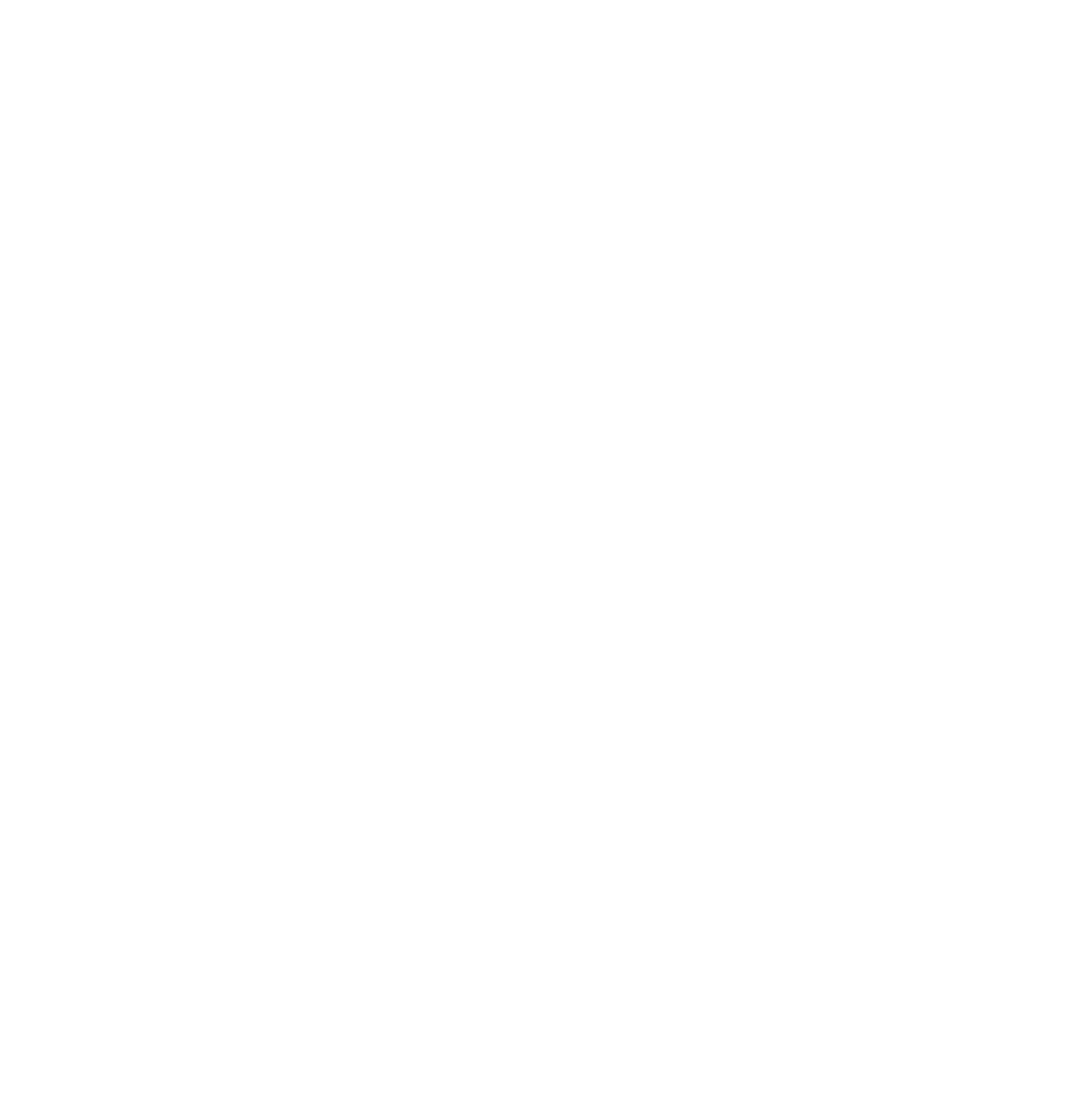
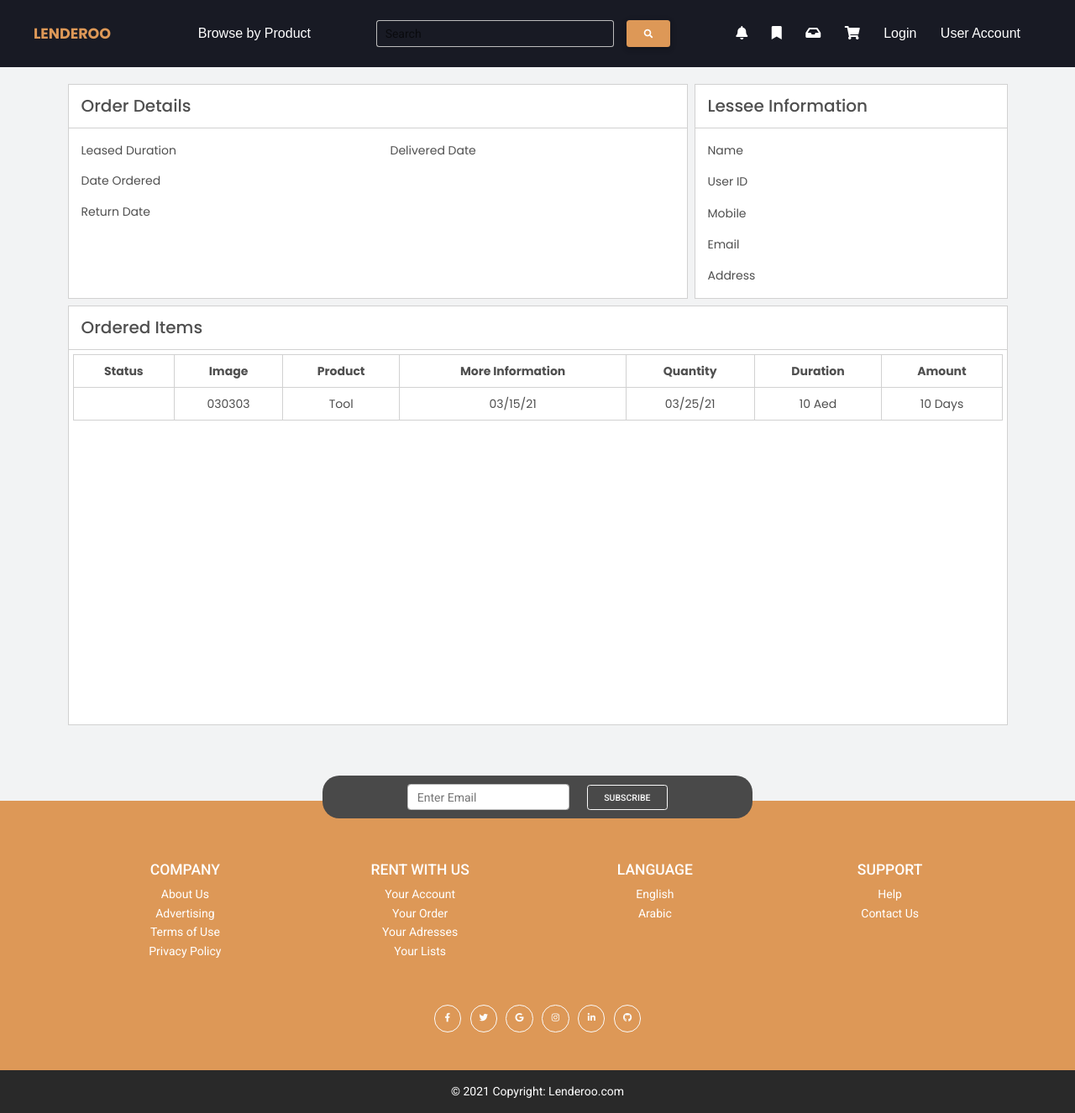
Before and after one commit to lucinraven/lenderoo_app, a PHP site: page /public/pages/view-information-outgoing.php in a window 1280 px wide. Before the commit the page is empty. Shown: the whole page at 84% size. Before the commit the page ends 800 px from the top, so only its background shows below. Run offline with PHP 8.4, Linux system fonts and the light colour scheme; some libraries are stand-ins or nearby versions.

Commit message:
view information outgoing page completed

```diff
--- a/public/css/mainStylesheet.css
+++ b/public/css/mainStylesheet.css
@@ -238,7 +238,7 @@ body {
   opacity: 0.9;
 }
 
-.account-tabs .tab-view-pages .tab-content .tab-body .left-content, .account-tabs .tab-view-pages .tab-content .tab-body .view-order-page .order-details .col-md-8 .content-body .right-content, .view-order-page .order-details .col-md-8 .content-body .account-tabs .tab-view-pages .tab-content .tab-body .right-content {
+.account-tabs .tab-view-pages .tab-content .tab-body .left-content, .account-tabs .tab-view-pages .tab-content .tab-body .view-order-page .order-details .col-md-8 .content-body .right-content, .view-order-page .order-details .col-md-8 .content-body .account-tabs .tab-view-pages .tab-content .tab-body .right-content, .account-tabs .tab-view-pages .tab-content .tab-body .view-outgoing-page .order-details .col-md-8 .content-body .right-content, .view-outgoing-page .order-details .col-md-8 .content-body .account-tabs .tab-view-pages .tab-content .tab-body .right-content {
   height: 100%;
   display: -webkit-box;
   display: -ms-flexbox;
@@ -251,7 +251,7 @@ body {
           align-items: center;
 }
 
-.account-tabs .tab-view-pages .tab-content .tab-body .left-content img, .account-tabs .tab-view-pages .tab-content .tab-body .view-order-page .order-details .col-md-8 .content-body .right-content img, .view-order-page .order-details .col-md-8 .content-body .account-tabs .tab-view-pages .tab-content .tab-body .right-content img {
+.account-tabs .tab-view-pages .tab-content .tab-body .left-content img, .account-tabs .tab-view-pages .tab-content .tab-body .view-order-page .order-details .col-md-8 .content-body .right-content img, .view-order-page .order-details .col-md-8 .content-body .account-tabs .tab-view-pages .tab-content .tab-body .right-content img, .account-tabs .tab-view-pages .tab-content .tab-body .view-outgoing-page .order-details .col-md-8 .content-body .right-content img, .view-outgoing-page .order-details .col-md-8 .content-body .account-tabs .tab-view-pages .tab-content .tab-body .right-content img {
   height: 70px;
   width: 70px;
   border-radius: 50px;
@@ -544,7 +544,7 @@ body {
   border-color: #d1d1d1;
 }
 
-.add-cart-page .row .col-md-9 .cart-item .left-content, .add-cart-page .row .col-md-9 .cart-item .view-order-page .order-details .col-md-8 .content-body .right-content, .view-order-page .order-details .col-md-8 .content-body .add-cart-page .row .col-md-9 .cart-item .right-content {
+.add-cart-page .row .col-md-9 .cart-item .left-content, .add-cart-page .row .col-md-9 .cart-item .view-order-page .order-details .col-md-8 .content-body .right-content, .view-order-page .order-details .col-md-8 .content-body .add-cart-page .row .col-md-9 .cart-item .right-content, .add-cart-page .row .col-md-9 .cart-item .view-outgoing-page .order-details .col-md-8 .content-body .right-content, .view-outgoing-page .order-details .col-md-8 .content-body .add-cart-page .row .col-md-9 .cart-item .right-content {
   padding: 10px;
   display: -webkit-box;
   display: -ms-flexbox;
@@ -557,7 +557,7 @@ body {
           align-items: center;
 }
 
-.add-cart-page .row .col-md-9 .cart-item .left-content img, .add-cart-page .row .col-md-9 .cart-item .view-order-page .order-details .col-md-8 .content-body .right-content img, .view-order-page .order-details .col-md-8 .content-body .add-cart-page .row .col-md-9 .cart-item .right-content img {
+.add-cart-page .row .col-md-9 .cart-item .left-content img, .add-cart-page .row .col-md-9 .cart-item .view-order-page .order-details .col-md-8 .content-body .right-content img, .view-order-page .order-details .col-md-8 .content-body .add-cart-page .row .col-md-9 .cart-item .right-content img, .add-cart-page .row .col-md-9 .cart-item .view-outgoing-page .order-details .col-md-8 .content-body .right-content img, .view-outgoing-page .order-details .col-md-8 .content-body .add-cart-page .row .col-md-9 .cart-item .right-content img {
   height: 100%;
   width: 100%;
   background-color: darkgray;
@@ -1708,6 +1708,145 @@ h1 {
   font-family: "Poppins", sans-serif;
 }
 
+.view-outgoing-page {
+  height: auto;
+  width: 100%;
+  padding: 20px 0 100px 0;
+  background: #f2f3f4;
+}
+
+.view-outgoing-page .order-details {
+  height: auto;
+  width: 100%;
+  margin: 0 auto;
+}
+
+.view-outgoing-page .order-details .col-md-8 {
+  padding: 0 8px 8px 0;
+}
+
+.view-outgoing-page .order-details .col-md-8 .left-column {
+  height: 100%;
+  width: 100%;
+  border: solid;
+  border-width: thin;
+  border-color: #d1d1d1;
+  background: #FFFFFF;
+}
+
+.view-outgoing-page .order-details .col-md-8 .content-header {
+  border-bottom: solid;
+  border-width: thin;
+  border-color: #d1d1d1;
+}
+
+.view-outgoing-page .order-details .col-md-8 .content-header h1 {
+  margin-left: 15px;
+  font-size: 20px;
+  font-family: "Poppins", sans-serif;
+}
+
+.view-outgoing-page .order-details .col-md-8 .content-body {
+  height: 100%;
+  display: -webkit-box;
+  display: -ms-flexbox;
+  display: flex;
+  -webkit-box-orient: horizontal;
+  -webkit-box-direction: normal;
+      -ms-flex-direction: row;
+          flex-direction: row;
+}
+
+.view-outgoing-page .order-details .col-md-8 .content-body .left-content, .view-outgoing-page .order-details .col-md-8 .content-body .right-content {
+  height: 100%;
+  width: 100%;
+  margin: 15px 0 15px 15px;
+}
+
+.view-outgoing-page .order-details .col-md-8 .content-body .left-content p, .view-outgoing-page .order-details .col-md-8 .content-body .right-content p {
+  font-size: 14px;
+  font-family: "Poppins", sans-serif;
+}
+
+.view-outgoing-page .order-details .col-md-4 {
+  padding: 0 0 8px 0;
+}
+
+.view-outgoing-page .order-details .col-md-4 .right-column {
+  height: 100%;
+  width: 100%;
+  border: solid;
+  border-width: thin;
+  border-color: #d1d1d1;
+  background: #FFFFFF;
+}
+
+.view-outgoing-page .order-details .col-md-4 .content-header {
+  border-bottom: solid;
+  border-width: thin;
+  border-color: #d1d1d1;
+}
+
+.view-outgoing-page .order-details .col-md-4 .content-header h1 {
+  margin-left: 15px;
+  font-size: 20px;
+  font-family: "Poppins", sans-serif;
+}
+
+.view-outgoing-page .order-details .col-md-4 .content-body {
+  height: 100%;
+}
+
+.view-outgoing-page .order-details .col-md-4 .content-body p {
+  margin: 15px 0 15px 15px;
+  font-size: 14px;
+  font-family: "Poppins", sans-serif;
+}
+
+.view-outgoing-page .ordered-item {
+  height: 500px;
+  width: 100%;
+  margin: 0 auto;
+}
+
+.view-outgoing-page .ordered-item .ordered-card-item {
+  padding: 0;
+  border: solid;
+  border-width: thin;
+  border-color: #d1d1d1;
+  background: #FFFFFF;
+}
+
+.view-outgoing-page .ordered-item .ordered-card-item .content-header {
+  width: 100%;
+  border-bottom: solid;
+  border-width: thin;
+  border-color: #d1d1d1;
+}
+
+.view-outgoing-page .ordered-item .ordered-card-item .content-header h1 {
+  margin-left: 15px;
+  font-size: 20px;
+  font-family: "Poppins", sans-serif;
+}
+
+.view-outgoing-page .ordered-item .ordered-card-item .content-body {
+  padding: 5px;
+}
+
+.view-outgoing-page .ordered-item .ordered-card-item .content-body .product-information-table {
+  height: auto;
+  width: 100%;
+}
+
+.view-outgoing-page .ordered-item .ordered-card-item .content-body th,
+.view-outgoing-page .ordered-item .ordered-card-item .content-body td {
+  padding: 8px;
+  text-align: center;
+  border: 1px solid #d1d1d1;
+  font-family: "Poppins", sans-serif;
+}
+
 .view-item-page {
   height: auto;
   width: 100%;
--- a/public/css/mainStylesheet.scss
+++ b/public/css/mainStylesheet.scss
@@ -22,6 +22,7 @@
 @import "../scss/4-pages/_review-checkout.scss";
 @import "../scss/4-pages/_termscondition.scss";
 @import "../scss/4-pages/_view-information-orders";
+@import "../scss/4-pages/_view-information-outgoing";
 @import "../scss/4-pages/_view-items.scss";
 
 
--- a/public/pages/view-information-outgoing.php
+++ b/public/pages/view-information-outgoing.php
@@ -0,0 +1,96 @@
+<?php
+
+/**
+ * User: Raven Lucin <lucinraven@gmail.com>
+ *
+ * Date: 5/21/2021
+ * Time: 2:25 am
+ */
+include 'includes/header.php'
+?>
+
+<!-- View more order information -->
+<div class="view-outgoing-page">
+    <div class="container-lg">
+        <!-- View more order details -->
+        <div class="order-details row">
+            <div class="col-md-8">
+                <div class="left-column">
+                    <div class="content-header">
+                        <h1>Order Details</h1>
+                    </div>
+
+                    <div class="content-body">
+                        <div class="left-content">
+                            <p>Leased Duration</p>
+                            <p>Date Ordered</p>
+                            <p>Return Date</p>
+                        </div>
+
+                        <div class="right-content">
+                            <p>Delivered Date</p>
+                        </div>
+                    </div>
+                </div>
+            </div>
+            <div class="col-md-4">
+                <div class="right-column">
+                    <div class="content-header">
+                        <h1>Lessee Information</h1>
+                    </div>
+
+                    <div class="content-body">
+                        <p>Name</p>
+                        <p>User ID</p>
+                        <p>Mobile</p>
+                        <p>Email</p>
+                        <p>Address</p>
+                    </div>
+                </div>
+            </div>
+        </div>
+
+        <!-- Ordered item details -->
+        <div class="ordered-item row">
+            <div class="ordered-card-item">
+                <div class="content-header">
+                    <h1>Ordered Items</h1>
+                </div>
+                <div class="content-body">
+                    <!-- item information table -->
+                    <table class="product-information-table">
+                        <thead>
+                            <tr>
+                                <th>Status</th>
+                                <th>Image</th>
+                                <th>Product</th>
+                                <th>More Information</th>
+                                <th>Quantity</th>
+                                <th>Duration</th>
+                                <th>Amount</th>
+                            </tr>
+                        </thead>
+                        <tbody>
+                            <tr>
+                                <td></td>
+                                <td>030303</td>
+                                <td>Tool</td>
+                                <td>03/15/21</td>
+                                <td>03/25/21</td>
+                                <td>10 Aed</td>
+                                <td>10 Days</td>
+                            <tr>
+                        </tbody>
+                    </table>
+                    <!-- end of table -->
+                </div>
+            </div>
+        </div>
+    </div>
+</div>
+
+
+<?php
+
+include 'includes/footer.php'
+?>
```
Also changed, not shown: public/scss/4-pages/_view-information-outgoing.scss (added, +135 -0 lines), 1 other file.
